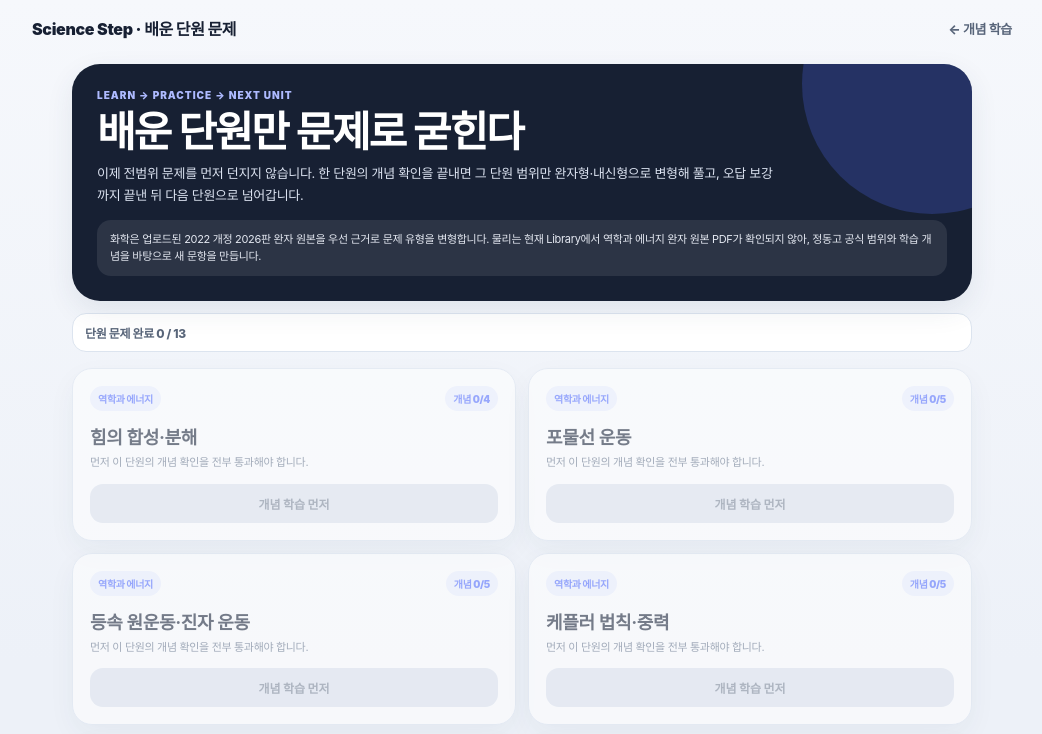
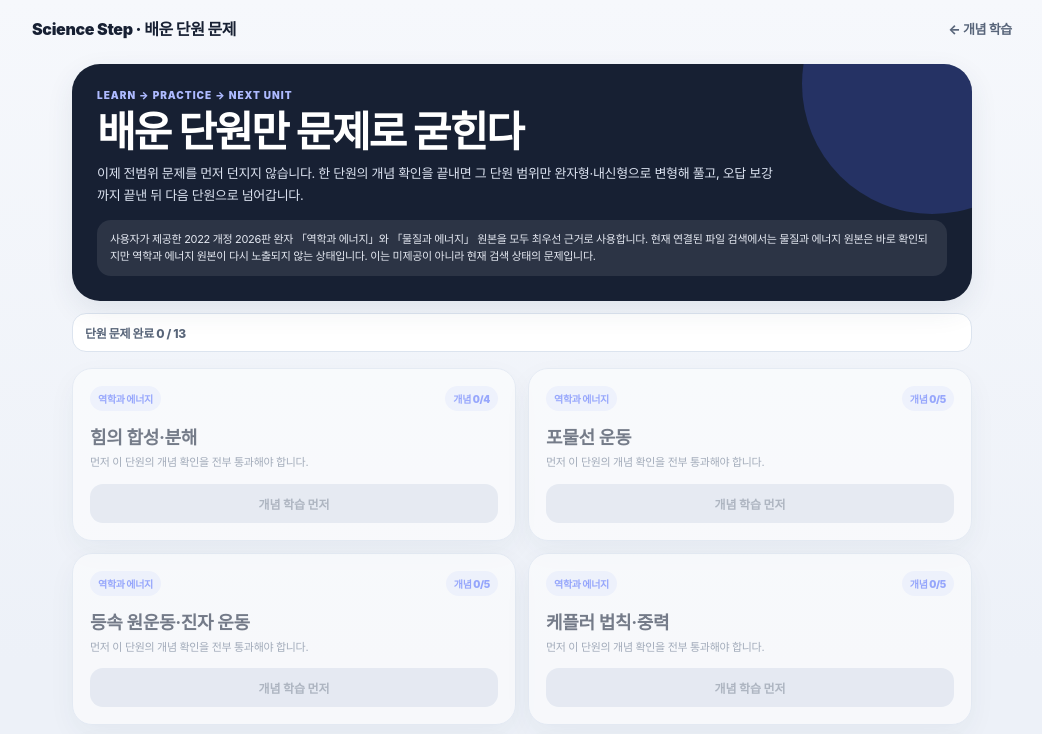
Before and after one commit to hoonex/dev, a plain HTML site: page unit-practice.html in a window 1280 px wide. Shown: the top 734 px of the page, without its empty margins (118-1160 px from the left). Drawn offline with Linux system fonts and the light colour scheme.

Commit message:
fix: acknowledge both supplied Wanja originals in source note

```diff
--- a/unit-practice.html
+++ b/unit-practice.html
@@ -26,5 +26,19 @@
 </script>
 <script src="visual-renderer.js"></script>
 <script src="unit-practice-app.js"></script>
+<script>
+(() => {
+  const host=document.getElementById('practiceHost');
+  const unit=new URLSearchParams(location.search).get('unit');
+  const noteText=!unit
+    ? '사용자가 제공한 2022 개정 2026판 완자 「역학과 에너지」와 「물질과 에너지」 원본을 모두 최우선 근거로 사용합니다. 현재 연결된 파일 검색에서는 물질과 에너지 원본은 바로 확인되지만 역학과 에너지 원본이 다시 노출되지 않는 상태입니다. 이는 미제공이 아니라 현재 검색 상태의 문제입니다.'
+    : unit.startsWith('p-')
+      ? '사용자가 제공한 2022 개정 2026판 완자 「역학과 에너지」 원본을 최우선 근거로 사용합니다. 현재 연결된 파일 검색에서 원본 PDF가 다시 노출되지 않아 지금 직접 대조하지 못한 세부 문항은 원문 변형이라고 과장하지 않습니다.'
+      : '사용자가 제공한 2022 개정 2026판 완자 「물질과 에너지」 원본의 개념·대표 자료 유형을 직접 대조해 새 문항으로 변형합니다. 원문 문장은 복사하지 않습니다.';
+  const patch=()=>{const note=host?.querySelector('.source-note');if(note&&note.textContent!==noteText)note.textContent=noteText;};
+  if(host)new MutationObserver(patch).observe(host,{childList:true,subtree:true});
+  patch();
+})();
+</script>
 </body>
 </html>
```
